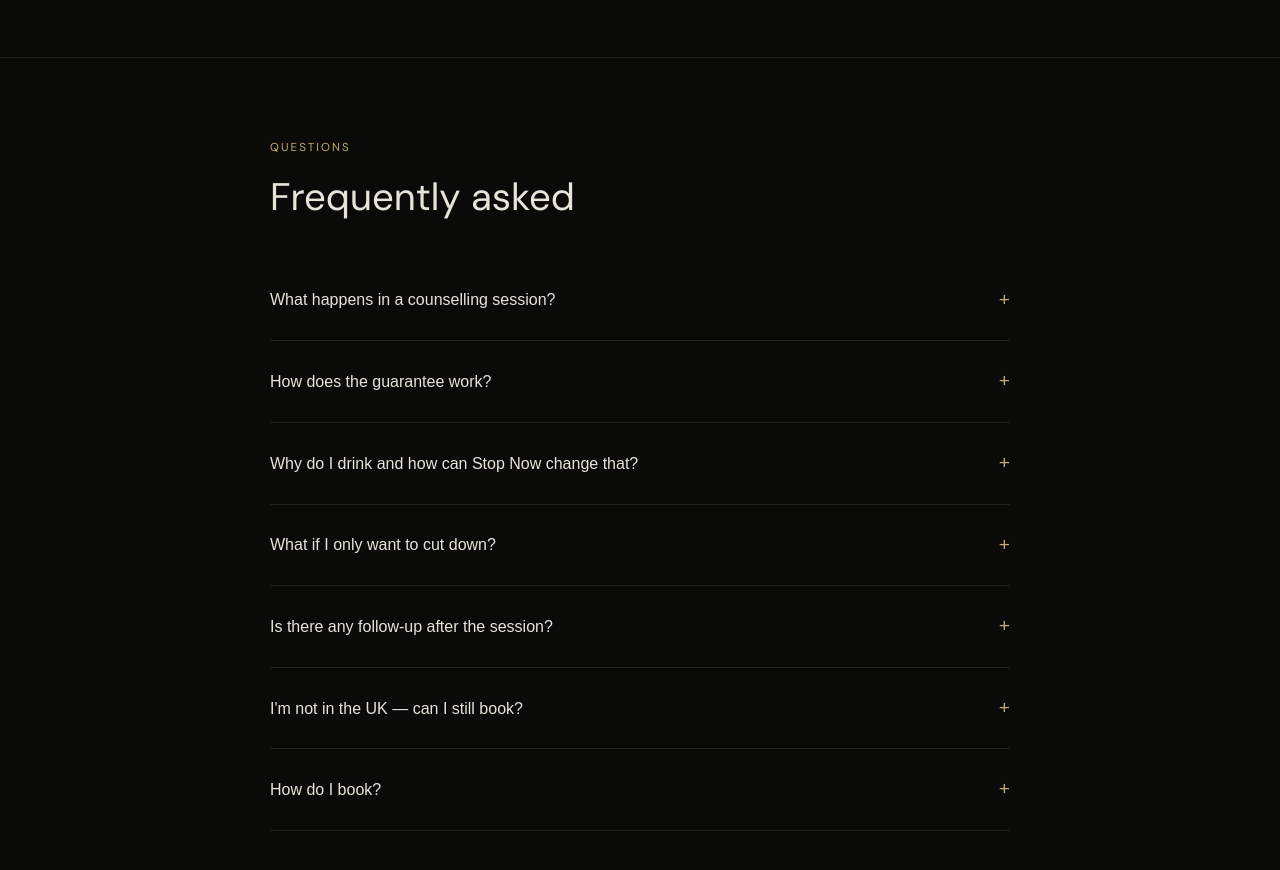
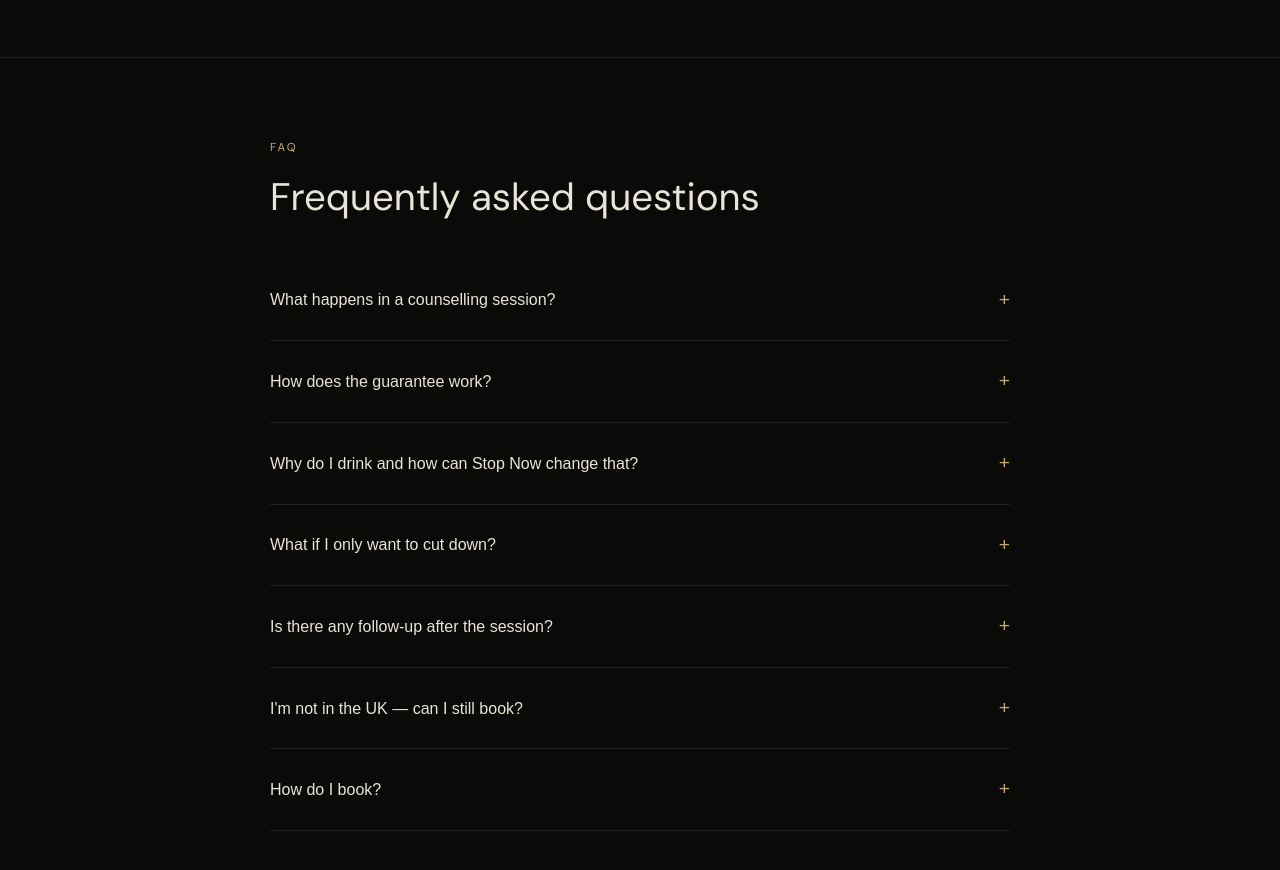
Before and after one commit to prawncocktailcrisps/stopnow, a Next.js app: page / in a window 1280 px wide. Shown: the part 2860-3730 px from the top of the page. Built offline with nearby package versions, Linux system fonts and the light colour scheme; a web font is replaced by a local one.

Commit message:
Update FAQ.tsx

```diff
--- a/app/components/FAQ.tsx
+++ b/app/components/FAQ.tsx
@@ -53,7 +53,7 @@ export default function FAQ() {
           marginBottom: "1rem",
         }}
       >
-        Questions
+        FAQ
       </p>
       <h2
         style={{
@@ -63,7 +63,7 @@ export default function FAQ() {
           marginBottom: "2.5rem",
         }}
       >
-        Frequently asked
+        Frequently asked questions
       </h2>
 
       {faqs.map((faq, i) => (
```
